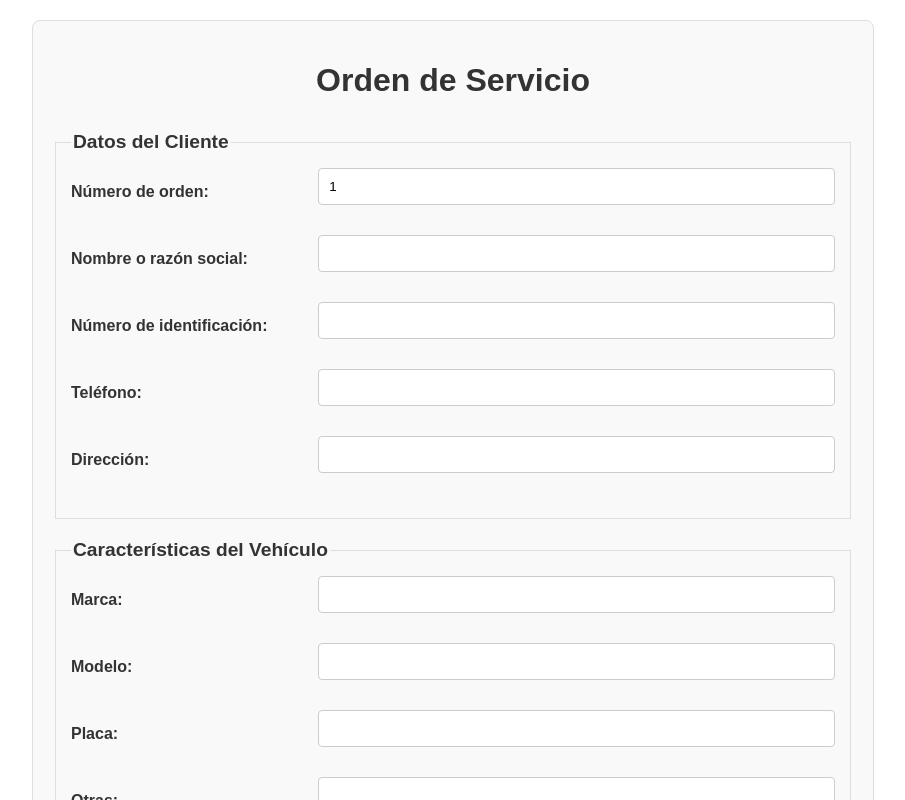
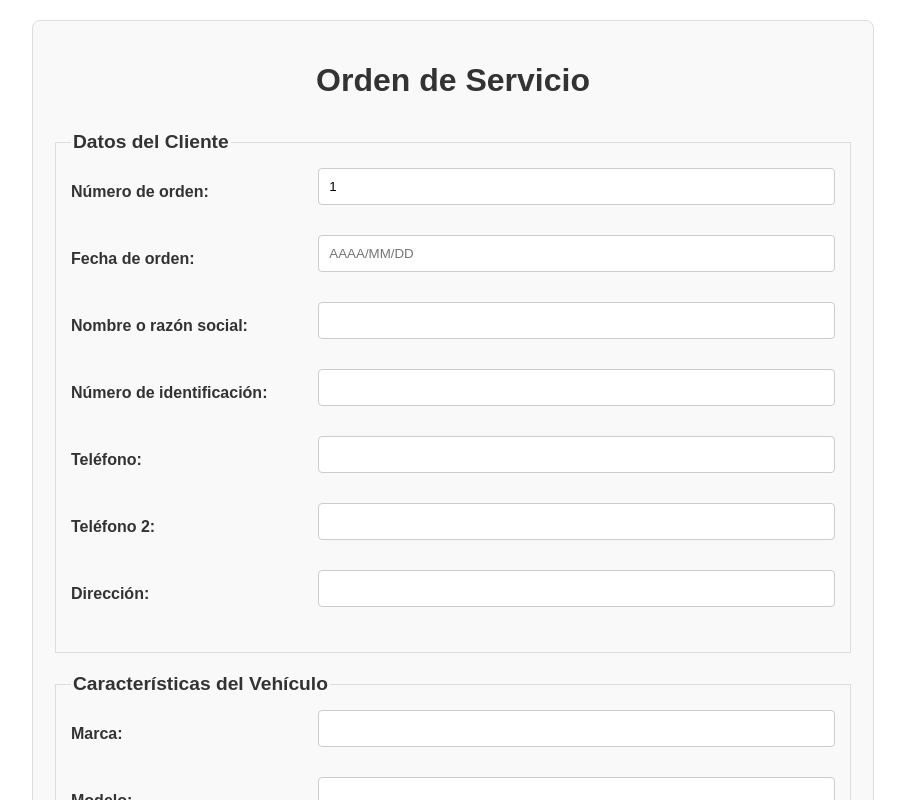
Before and after one commit to saeta728/Talento_Tech_Copia, a React (Vite) app: page /interfaz in a window 1280 px wide. Shown: the top 800 px of the page, without its empty margins (187-1092 px from the left). Built offline with nearby package versions, Linux system fonts and the light colour scheme.

Commit message:
Cambios en Interfaz
Se añadieron los campos teléfono 2 y fecha; la fecha arroja error al ingresar formato errado

```diff
--- a/src/components/interfaz.css
+++ b/src/components/interfaz.css
@@ -77,13 +77,14 @@ legend {
   color: #333;
 }
 
-.error-message {
-  color: red;
-  font-size: 14px;
-}
-
 .success-message {
   color: green;
   font-size: 14px;
   text-align: center;
 }
+
+.error-message {
+  color: red;
+  font-size: 0.9em;
+  margin-top: 5px;
+}
--- a/src/components/interfaz.jsx
+++ b/src/components/interfaz.jsx
@@ -5,7 +5,7 @@ function Interfaz() {
   // Se crea el estado para el número de orden
   const [numeroOrden, setNumeroOrden] = useState(1); // Inicia en 1
 
-  // Usar localStorage para guardar el número de orden
+    // Usar localStorage para guardar el número de orden
   useEffect(() => {
     const numeroGuardado = localStorage.getItem('numeroOrden');
     if (numeroGuardado) {
@@ -13,13 +13,18 @@ function Interfaz() {
     }
   }, []);
 
+
+
   // Se crea el estado para datos de la orden
   const [datosCliente, setDatosCliente] = useState({
+    fecha: '',
     nombre: '',
     identificacion: '',
     telefono: '',
+    telefono1: '',
     direccion: ''
   });
+
 
   const [vehiculo, setVehiculo] = useState({
     marca: '',
@@ -37,6 +42,24 @@ function Interfaz() {
     precioInsumos: '',
     precioOtros: ''
   });
+
+    // Se genera error en fecha por formato errado
+  const [error, setError] = useState("");
+
+    // Se verifica el formato de la fecha ingresada
+    const handleChangeFecha = (e) => {
+      setDatosCliente({ ...datosCliente, fecha: e.target.value });
+    };
+
+    // Validar la fecha solo cuando el usuario sale del campo de texto
+    const handleBlurFecha = () => {
+      const regex = /^\d{4}\/\d{2}\/\d{2}$/;
+      if (!regex.test(datosCliente.fecha) && datosCliente.fecha !== "") {
+        setError("Debe ingresar la fecha en el formato AAAA/MM/DD.");
+      } else {
+        setError(""); // Sin error si el formato es correcto o si el campo está vacío
+      }
+    };
 
   // Incrementar el número de orden y guardar la nueva orden
   const handleGuardarOrden = () => {
@@ -78,6 +101,20 @@ function Interfaz() {
           <input type="text" value={numeroOrden} readOnly />
         </div>
         <div className="form-group">
+          <label>Fecha de orden:</label>
+          <input
+            type="text"
+            value={datosCliente.fecha}
+            placeholder='AAAA/MM/DD'
+            onChange={handleChangeFecha}  // Solo actualiza el valor
+    onBlur={handleBlurFecha}  // Valida el formato cuando el usuario sale del campo
+          />
+        </div>
+        <div>
+              {error &&  <p className="error-message" >{error} </p>}
+
+        </div>
+        <div className="form-group">
           <label>Nombre o razón social:</label>
           <input
             type="text"
@@ -99,6 +136,14 @@ function Interfaz() {
             type="text"
             value={datosCliente.telefono}
             onChange={(e) => setDatosCliente({ ...datosCliente, telefono: e.target.value })}
+          />
+        </div>
+        <div className="form-group">
+          <label>Teléfono 2:</label>
+          <input
+            type="text"
+            value={datosCliente.telefono1}
+            onChange={(e) => setDatosCliente({ ...datosCliente, telefono1: e.target.value })}
           />
         </div>
         <div className="form-group">
```
